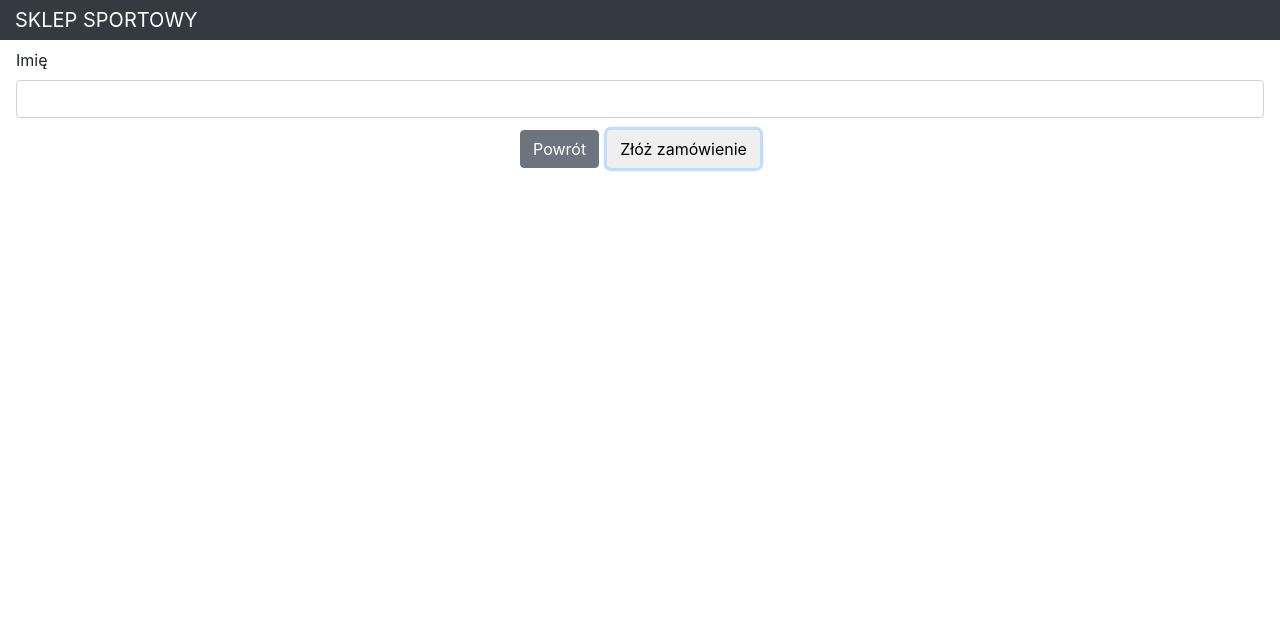
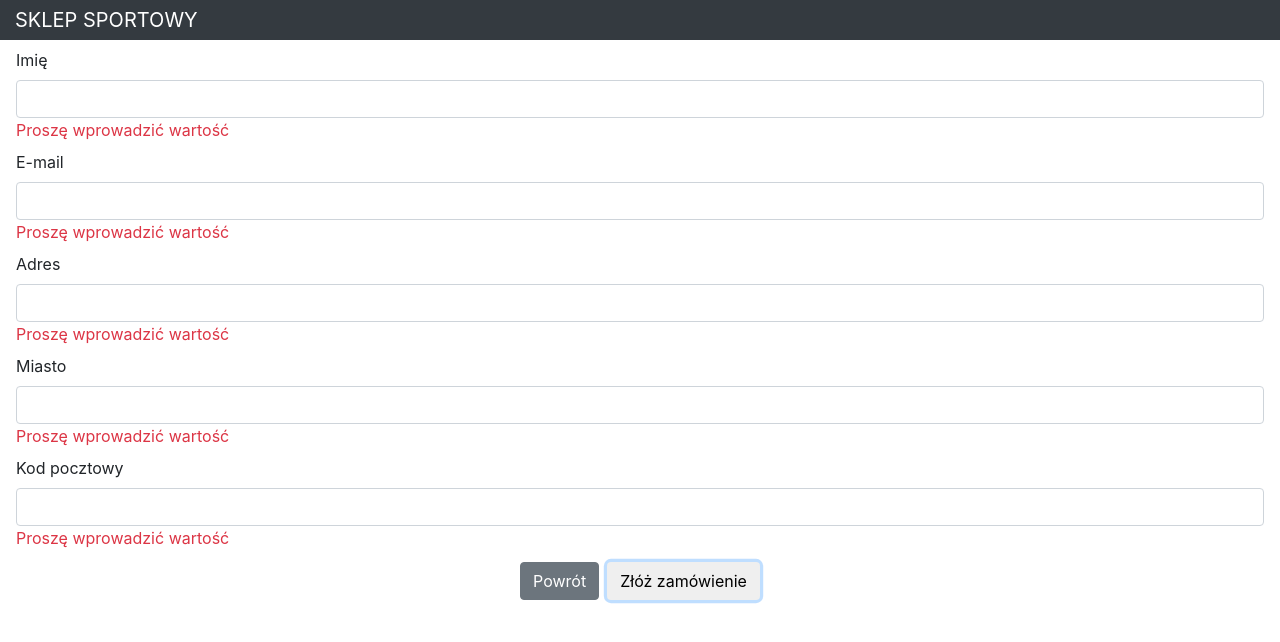
Before and after one commit to zagalapawel/sportsstore, a Vue app: page /checkout in a window 1280 px wide. Both pictures are taken after a click on the button "Złóż zamówienie". Shown: the top 642 px of the page. Built offline with nearby package versions, Linux system fonts and the light colour scheme; no server answers.

Commit message:
validaton pools

```diff
--- a/src/components/Checkout.vue
+++ b/src/components/Checkout.vue
@@ -10,9 +10,39 @@
     <div class="m-2">
       <div class="form-group m-2">
         <label>Imię</label>
-        <input v-model="name" class="form-control" />
+        <input v-model="$v.order.name.$model" class="form-control" />
+        <validation-error v-bind:validation="$v.order.name" />
       </div>
     </div>
+    <div class="m-2">
+      <div class="form-group m-2">
+        <label>E-mail</label>
+        <input v-model="$v.order.email.$model" class="form-control" />
+        <validation-error v-bind:validation="$v.order.email" />
+      </div>
+    </div>
+    <div class="m-2">
+      <div class="form-group m-2">
+        <label>Adres</label>
+        <input v-model="$v.order.address.$model" class="form-control" />
+        <validation-error v-bind:validation="$v.order.address" />
+      </div>
+    </div>
+    <div class="m-2">
+      <div class="form-group m-2">
+        <label>Miasto</label>
+        <input v-model="$v.order.city.$model" class="form-control" />
+        <validation-error v-bind:validation="$v.order.city" />
+      </div>
+    </div>
+    <div class="m-2">
+      <div class="form-group m-2">
+        <label>Kod pocztowy</label>
+        <input v-model="$v.order.zip.$model" class="form-control" />
+        <validation-error v-bind:validation="$v.order.zip" />
+      </div>
+    </div>
+
     <div class="text-center">
       <router-link to="/cart" class="btn btn-secondary m-1">Powrót</router-link>
       <button class="btn btn-primaty m-1" v-on:click="submitOrder">Złóż zamówienie</button>
@@ -21,15 +51,43 @@
 </template>
 
 <script>
+import { required, email } from "vuelidate/lib/validators";
+import ValidationError from "./ValidationError";
+import { mapActions } from "vuex";
 export default {
+  components: { ValidationError },
   data: function() {
     return {
-      name: null
+      order: {
+        name: null,
+        email: null,
+        address: null,
+        city: null,
+        zip: null
+      }
     };
   },
+  validations: {
+    order: {
+      name: { required },
+      email: { required, email },
+      address: { required },
+      city: { required },
+      zip: { required }
+    }
+  },
   methods: {
-    submitOrder() {
-      // todo: zapisz zamówienie
+    ...mapActions({
+      storeOrder: "storeOrder",
+      clearCart: "cart/clearCartData"
+    }),
+    async submitOrder() {
+      this.$v.$touch();
+      if (!this.$v.$invalid) {
+        let order = await this.storeOrder(this.order);
+        this.clearCart();
+        this.$router.push(`/thanks/${order}`);
+      }
     }
   }
 };
--- a/src/components/OrderThanks.vue
+++ b/src/components/OrderThanks.vue
@@ -1,5 +1,5 @@
 <template>
-  <div class="m-2" text-center>
+  <div class="m-2 text-center">
     <h2>Dziękujemy!</h2>
     <p>Dziękujemy za złożenie zamówienia o identyfikatorze {{orderId}}.</p>
     <p>Dostarczymy wybrane produkty tak szybko, jak to możliwe.</p>
--- /dev/null
+++ b/src/components/ValidationError.vue
@@ -0,0 +1,34 @@
+<template>
+  <div v-if="show" class="text-danger">
+    <div v-for="m in messages" v-bind:key="m">{{m}}</div>
+  </div>
+</template>
+
+<script>
+export default {
+  props: ["validation"],
+  computed: {
+    show() {
+      return this.validation.$dirty && this.validation.$invalid;
+    },
+    messages() {
+      let messages = [];
+      if (this.validation.$dirty) {
+        if (this.hasValidationError("required")) {
+          messages.push("Proszę wprowadzić wartość");
+        } else if (this.hasValidationError("email")) {
+          messages.push("Proszę wprowadzić prawidłowy adres e-mail");
+        }
+      }
+      return messages;
+    }
+  },
+  methods: {
+    hasValidationError(type) {
+      return (
+        this.validation.$params.hasOwnProperty(type) && !this.validation[type]
+      );
+    }
+  }
+};
+</script>
--- a/src/main.js
+++ b/src/main.js
@@ -5,11 +5,13 @@
 import "font-awesome/css/font-awesome.min.css";
 import store from "./store";
 import router from "./router";
+import Vuelidate from "vuelidate";
 Vue.filter("currency", value =>
   new Intl.NumberFormat("pl-PL", { style: "currency", currency: "PLN" }).format(
     value
   )
 );
+Vue.use(Vuelidate);
 
 new Vue({
   render: h => h(App),
```
